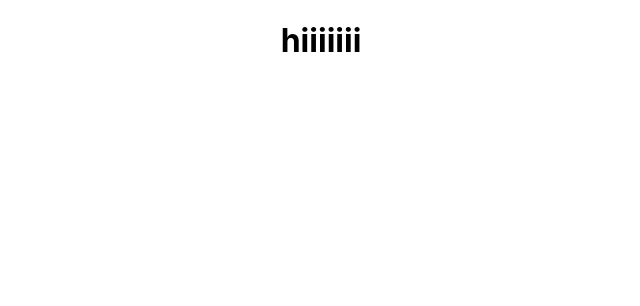
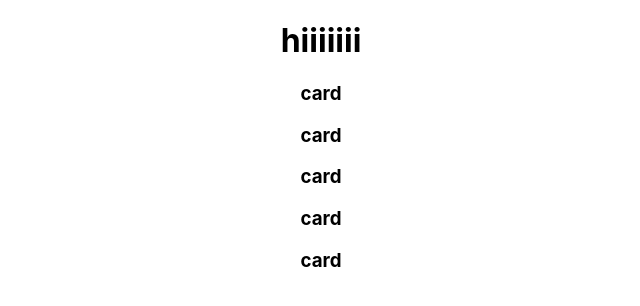
Before and after one commit to B-Evans99/customeffects, a React (Create React App) app in the folder custome/: page / in a window 1280 px wide. Shown: the top 306 px of the page, without its empty margins (319-959 px from the left). Built offline with nearby package versions, Linux system fonts and the light colour scheme.

Commit message:
feat(card.js): init card and card list

```diff
--- a/custome/src/App.js
+++ b/custome/src/App.js
@@ -1,13 +1,19 @@
-import React from 'react';
+import React, {useState} from 'react';
+import Card from './components/card.js';
 import logo from './logo.svg';
 import './App.css';
 
 
 
 function App() {
+  let [effects,setEffects] = useState([1,2,3,4,5])
+
   return (
     <div className="App">
       <h1>hiiiiiii</h1>
+      {effects.map(effect=>{
+        return <Card></Card>
+      })}
     </div>
   );
 }
--- /dev/null
+++ b/custome/src/components/card.js
@@ -0,0 +1,12 @@
+import React from 'react';
+
+
+function Card() {
+  return (
+    <div className="Card">
+      <h3>card</h3>
+    </div>
+  );
+}
+
+export default Card;
```
